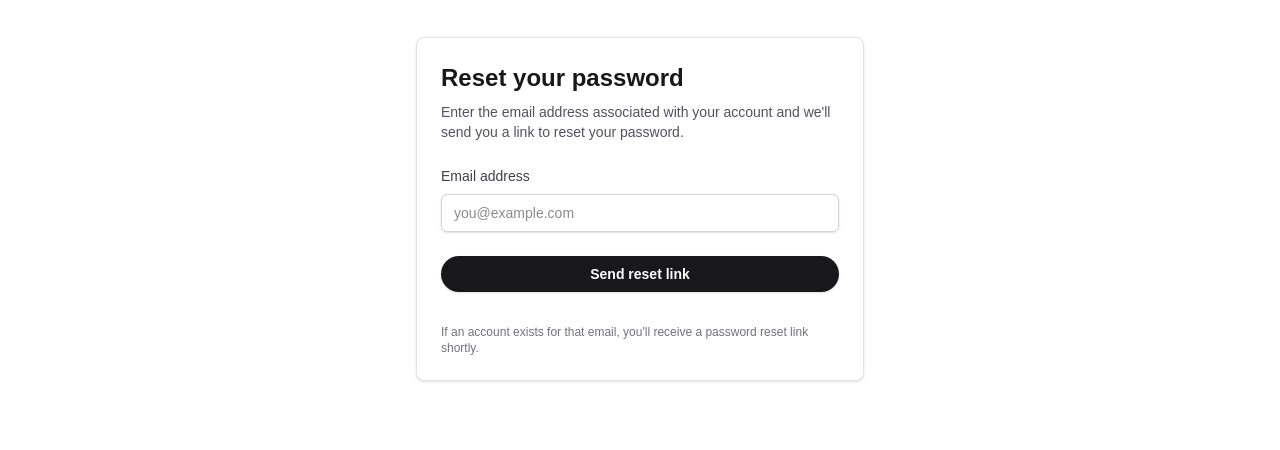
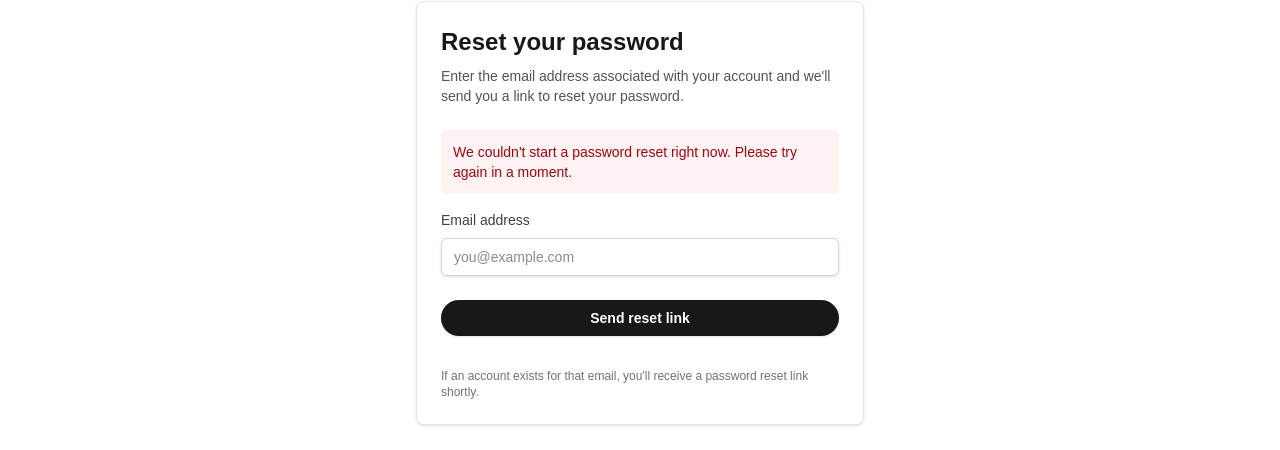
Before and after one commit to kunletemowo/auto-dealership-app, a Next.js app: page /forgot-password in a window 1280 px wide. Both pictures are taken after typing "name@example.com" into the empty fields and a click on the button "Send reset link". Shown: the part 96-546 px from the top of the page. Built offline with nearby package versions, Linux system fonts and the light colour scheme; no server answers.

Commit message:
fix send reset email issues

```diff
--- a/src/app/actions/auth.ts
+++ b/src/app/actions/auth.ts
@@ -251,6 +251,22 @@ export async function requestPasswordReset(formData: FormData) {
   }
 }
 
+export type ResetPasswordFormState = {
+  success?: string;
+  error?: string;
+};
+
+export async function resetPasswordFormAction(
+  _prevState: ResetPasswordFormState,
+  formData: FormData
+): Promise<ResetPasswordFormState> {
+  const result = await requestPasswordReset(formData);
+  return {
+    success: result.success,
+    error: result.error,
+  };
+}
+
 export async function signOut() {
   const supabase = await createClient();
   await supabase.auth.signOut();
--- a/src/app/forgot-password/page.tsx
+++ b/src/app/forgot-password/page.tsx
@@ -1,13 +1,8 @@
-import { requestPasswordReset } from "@/app/actions/auth";
+import { ForgotPasswordForm } from "@/components/auth/ForgotPasswordForm";
 
 export const metadata = {
   title: "Forgot Password",
 };
-
-async function resetPasswordAction(formData: FormData) {
-  "use server";
-  await requestPasswordReset(formData);
-}
 
 export default function ForgotPasswordPage() {
   return (
@@ -19,33 +14,7 @@ export default function ForgotPasswordPage() {
         <p className="mb-6 text-sm text-zinc-600 dark:text-zinc-400">
           Enter the email address associated with your account and we'll send you a link to reset your password.
         </p>
-        <form action={resetPasswordAction} className="space-y-4">
-          <div className="space-y-2">
-            <label
-              htmlFor="email"
-              className="block text-sm font-medium text-zinc-700 dark:text-zinc-300"
-            >
-              Email address
-            </label>
-            <input
-              id="email"
-              name="email"
-              type="email"
-              required
-              className="block w-full rounded-md border border-zinc-300 px-3 py-2 text-sm shadow-sm focus:border-zinc-900 focus:outline-none focus:ring-1 focus:ring-zinc-900 dark:border-zinc-700 dark:bg-zinc-900 dark:text-zinc-50"
-              placeholder="you@example.com"
-            />
-          </div>
-          <button
-            type="submit"
-            className="mt-2 w-full rounded-full bg-zinc-900 px-4 py-2 text-sm font-semibold text-white shadow-sm transition-colors hover:bg-zinc-800 disabled:cursor-not-allowed disabled:opacity-60 dark:bg-zinc-50 dark:text-zinc-900 dark:hover:bg-zinc-200"
-          >
-            Send reset link
-          </button>
-          <p className="mt-4 text-xs text-zinc-500 dark:text-zinc-400">
-            If an account exists for that email, you'll receive a password reset link shortly.
-          </p>
-        </form>
+        <ForgotPasswordForm />
       </div>
     </div>
   );
--- /dev/null
+++ b/src/components/auth/ForgotPasswordForm.tsx
@@ -0,0 +1,53 @@
+"use client";
+
+import { useFormState } from "react-dom";
+import {
+  resetPasswordFormAction,
+  type ResetPasswordFormState,
+} from "@/app/actions/auth";
+
+const initialState: ResetPasswordFormState = {};
+
+export function ForgotPasswordForm() {
+  const [state, formAction] = useFormState(resetPasswordFormAction, initialState);
+
+  return (
+    <form action={formAction} className="space-y-4">
+      {state.error && (
+        <div className="rounded-md bg-red-50 p-3 text-sm text-red-800 dark:bg-red-900/20 dark:text-red-400">
+          {state.error}
+        </div>
+      )}
+      {state.success && (
+        <div className="rounded-md bg-emerald-50 p-3 text-sm text-emerald-800 dark:bg-emerald-900/20 dark:text-emerald-400">
+          {state.success}
+        </div>
+      )}
+      <div className="space-y-2">
+        <label
+          htmlFor="email"
+          className="block text-sm font-medium text-zinc-700 dark:text-zinc-300"
+        >
+          Email address
+        </label>
+        <input
+          id="email"
+          name="email"
+          type="email"
+          required
+          className="block w-full rounded-md border border-zinc-300 px-3 py-2 text-sm shadow-sm focus:border-zinc-900 focus:outline-none focus:ring-1 focus:ring-zinc-900 dark:border-zinc-700 dark:bg-zinc-900 dark:text-zinc-50"
+          placeholder="you@example.com"
+        />
+      </div>
+      <button
+        type="submit"
+        className="mt-2 w-full rounded-full bg-zinc-900 px-4 py-2 text-sm font-semibold text-white shadow-sm transition-colors hover:bg-zinc-800 disabled:cursor-not-allowed disabled:opacity-60 dark:bg-zinc-50 dark:text-zinc-900 dark:hover:bg-zinc-200"
+      >
+        Send reset link
+      </button>
+      <p className="mt-4 text-xs text-zinc-500 dark:text-zinc-400">
+        If an account exists for that email, you'll receive a password reset link shortly.
+      </p>
+    </form>
+  );
+}
```
